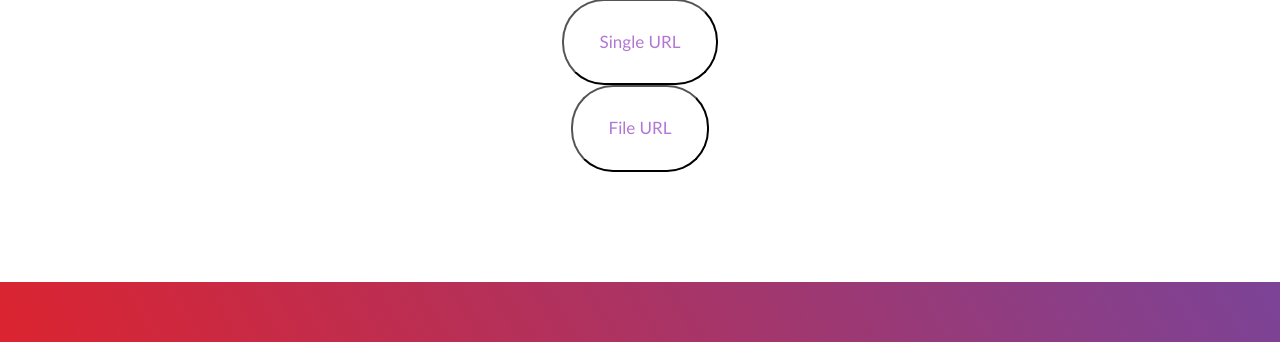
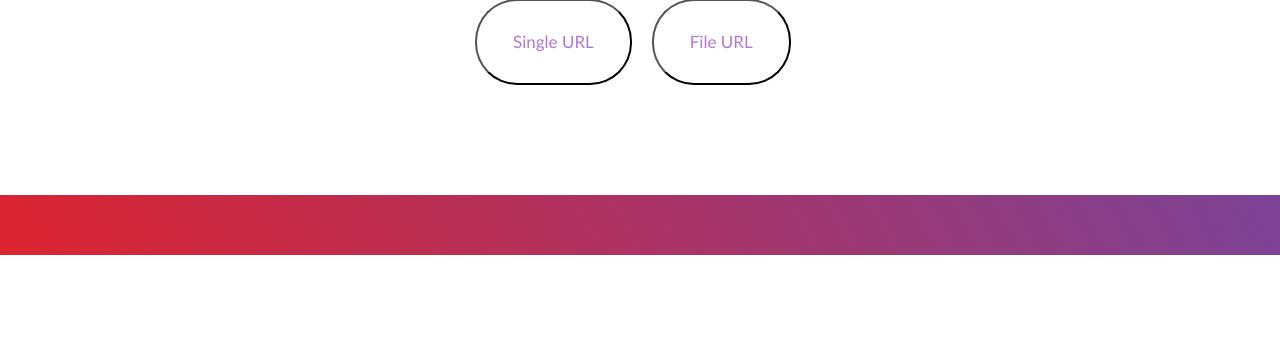
Before and after one commit to eunha812/Final_Project_TeamNo.2, a Flask app: page / in a window 1280 px wide. Shown: the part 881-1223 px from the top of the page. After the commit the page ends 1136 px from the top, so only its background shows below. Run offline with Flask 2, Linux system fonts and the light colour scheme; some libraries are stand-ins or nearby versions.

Commit message:
Add files via upload

```diff
--- a/final_project/templates/Home_page.html
+++ b/final_project/templates/Home_page.html
@@ -100,14 +100,20 @@
         <div class="col-md-offset-2 col-md-8 col-sm-offset-1 col-sm-10 text-center">
           <div class="wow fadeInUp section-title animated" data-wow-delay="0.6s"
             style="visibility: visible; animation-delay: 0.6s; animation-name: fadeInUp;">
-              <form action="/single" method="POST">
+
+
+
+              <form action="/single" method="POST" style="float:left; margin: 0px 20px 0px 28%">
                 <input type="submit" class="url_button" value="Single URL"
                   style="visibility: visible; animation-delay: 1.3s; animation-name: fadeInUp;">
               </form>
-              <form action="/file" method="POST">
+              <form action="/file" method="POST" style="float:left;">
                 <input type="submit" class="file_button" value="File URL"
                   style="visibility: visible; animation-delay: 1.3s; animation-name: fadeInUp;">
               </form>
+
+
+
               <div class="clearfix"></div>
             </div>
           </div>
```
